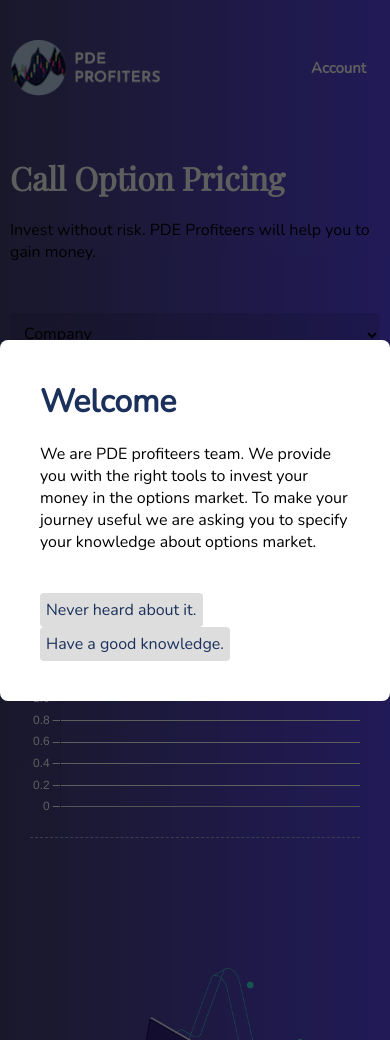
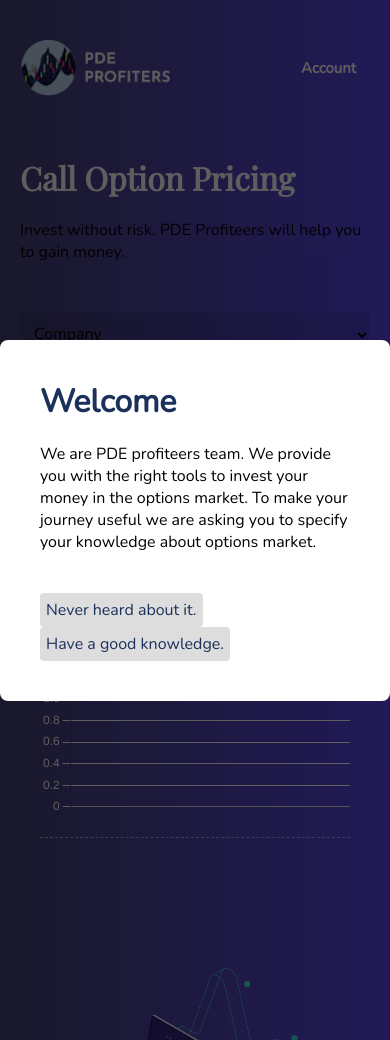
Before and after one commit to omar2003388/app, a Flask app: page / in a window 390 px wide. Run offline with Flask 3, Linux system fonts and the light colour scheme.

Commit message:
Update app.html

```diff
--- a/templates/app.html
+++ b/templates/app.html
@@ -75,9 +75,8 @@ background: linear-gradient(90deg, rgba(69,66,116,1) 0%, rgb(90, 71, 238) 100%);
             }
 
             .container {
-            padding: 0 10px !important;
+            padding: 0 20px !important;
         }
-            main {flex-directiin: row-reverse;}
         }
 
         input:not([type='submit']):not([type='checkbox']):not([type='radio']),select {
```
